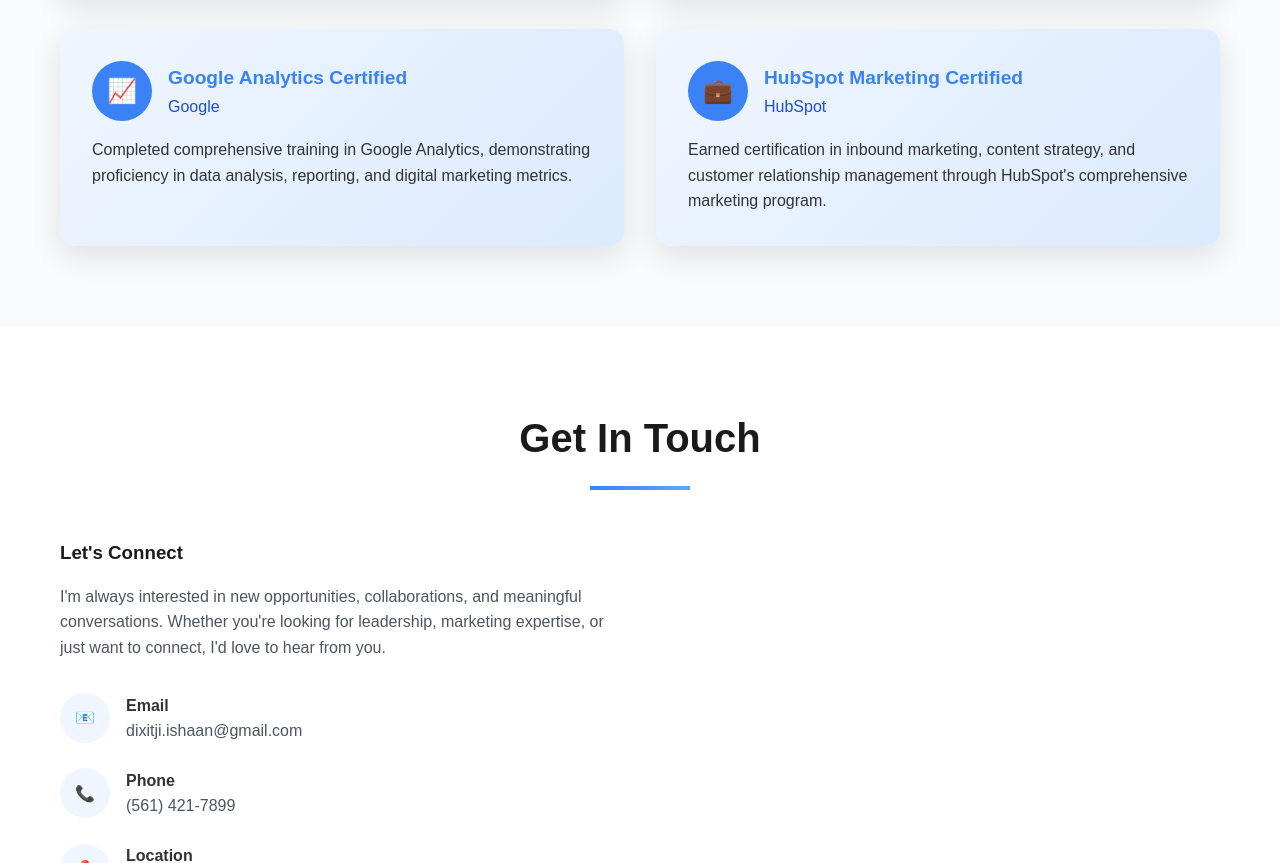
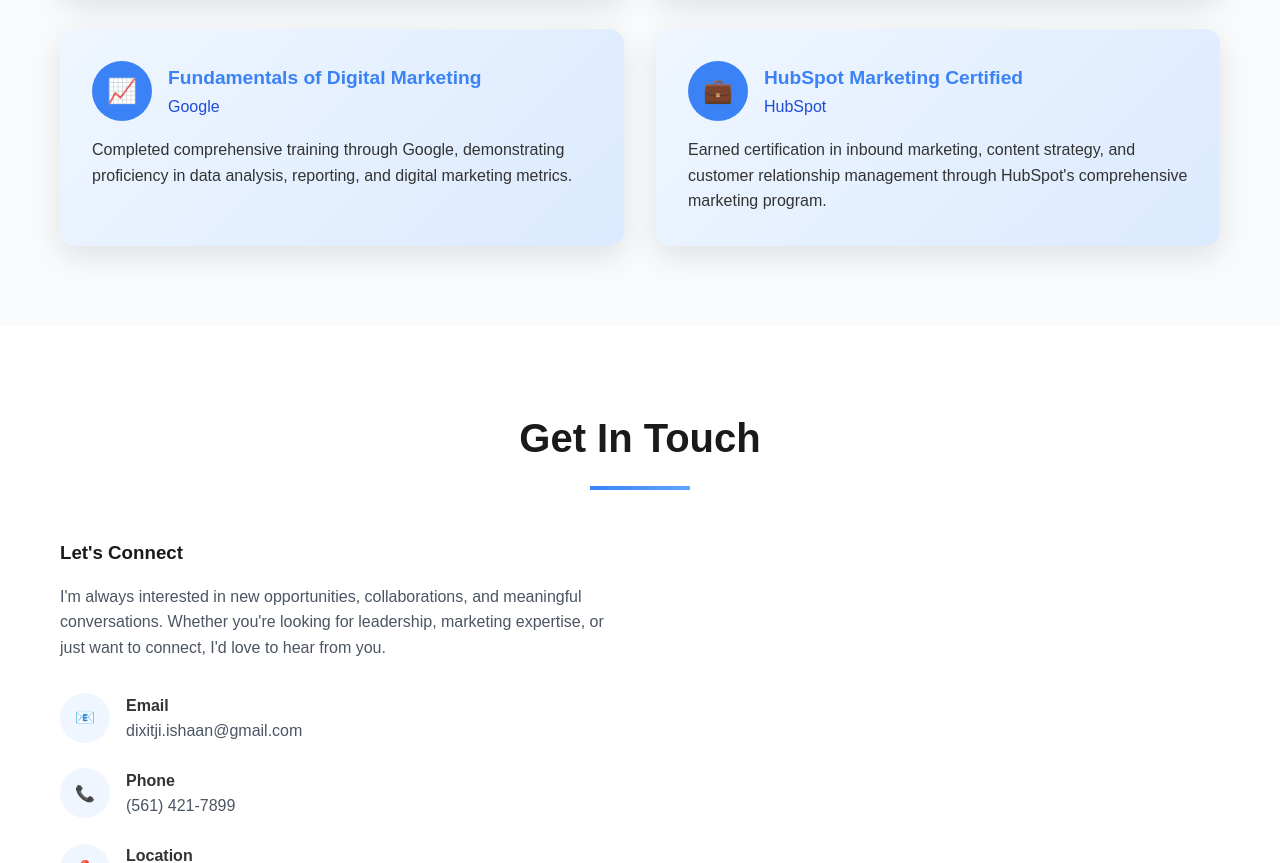
Before and after one commit to Dixit-Ishaan/ishaan-dixit-portfolio, a plain HTML site: page index.html in a window 1280 px wide. Shown: the part 4837-5700 px from the top of the page. Drawn offline with Linux system fonts and the light colour scheme.

Commit message:
Update index.html

```diff
--- a/index.html
+++ b/index.html
@@ -773,11 +773,11 @@
                     <div class="achievement-header">
                         <div class="achievement-icon">📈</div>
                         <div>
-                            <div class="achievement-title">Google Analytics Certified</div>
+                            <div class="achievement-title">Fundamentals of Digital Marketing</div>
                             <div class="achievement-org">Google</div>
                         </div>
                     </div>
-                    <p>Completed comprehensive training in Google Analytics, demonstrating proficiency in data analysis, reporting, and digital marketing metrics.</p>
+                    <p>Completed comprehensive training through Google, demonstrating proficiency in data analysis, reporting, and digital marketing metrics.</p>
                 </div>
 
                 <div class="achievement-card">
```
